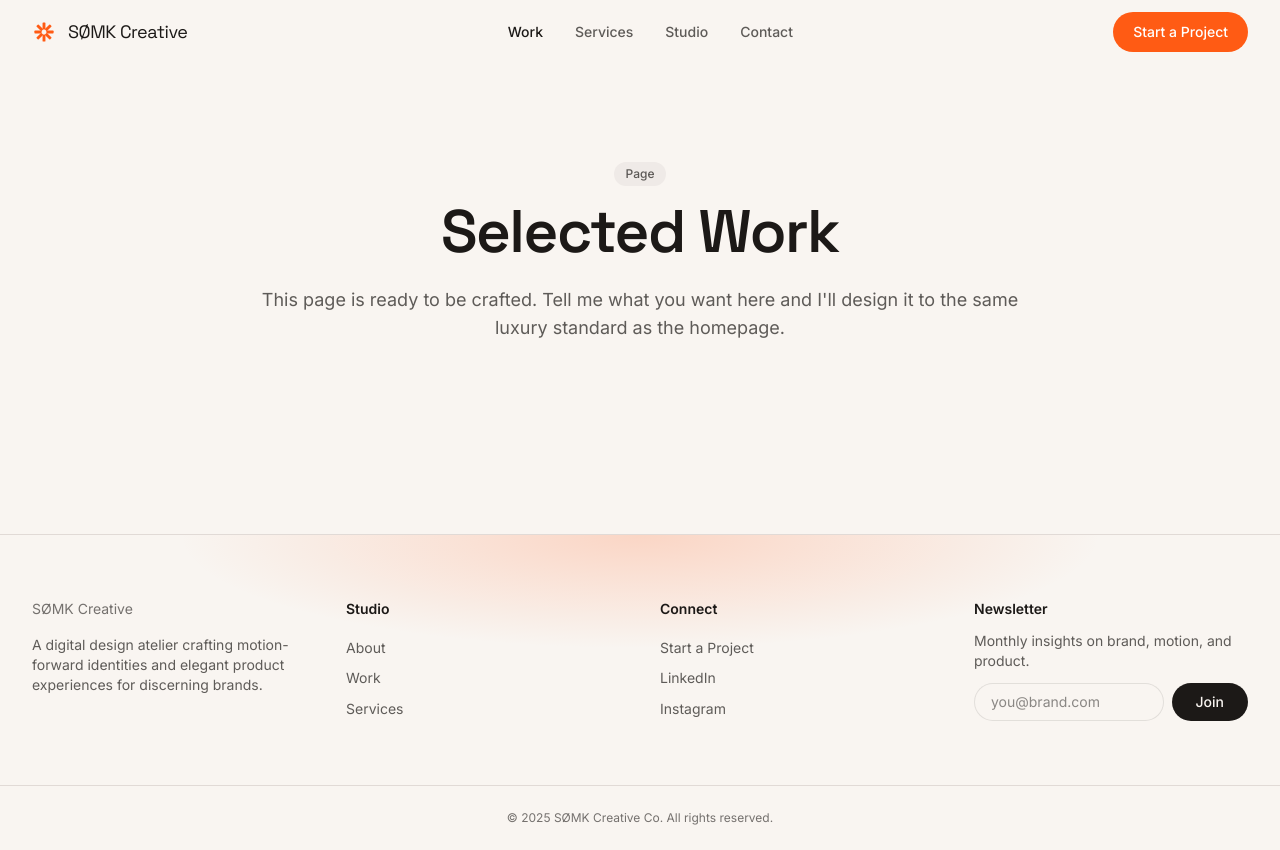
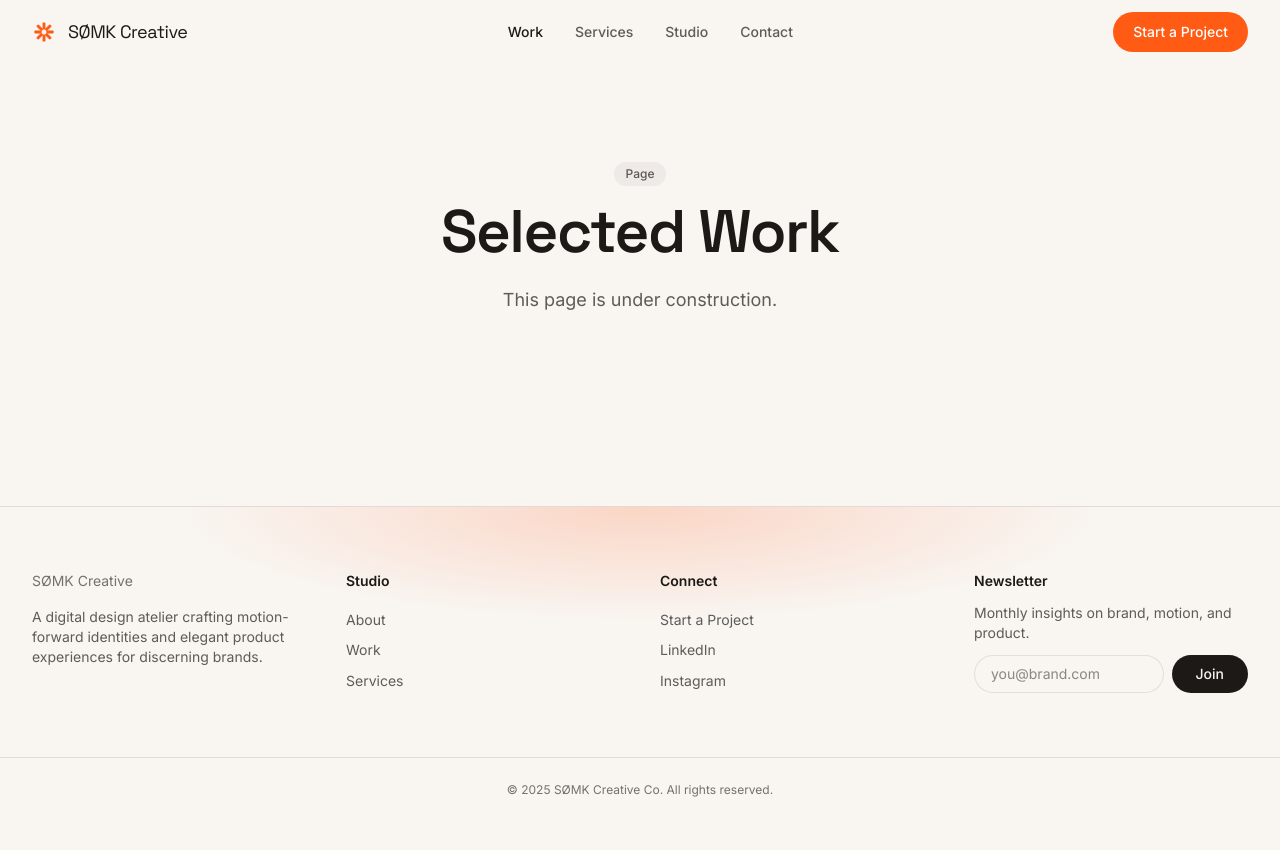
Before and after one commit to alihub9109/SOMK, a React (Vite) app: page /work in a window 1280 px wide. After the commit the page ends 822 px from the top, so only its background shows below. Built offline with nearby package versions, Linux system fonts and the light colour scheme.

Commit message:
Update Placeholders.tsx

```diff
--- a/client/pages/Placeholders.tsx
+++ b/client/pages/Placeholders.tsx
@@ -19,7 +19,7 @@ export function Placeholder({
           </h1>
           <p className="mt-6 text-lg text-foreground/70">
             {children ??
-              "This page is ready to be crafted. Tell me what you want here and I'll design it to the same luxury standard as the homepage."}
+              "This page is under construction."}
           </p>
         </div>
       </section>
```
